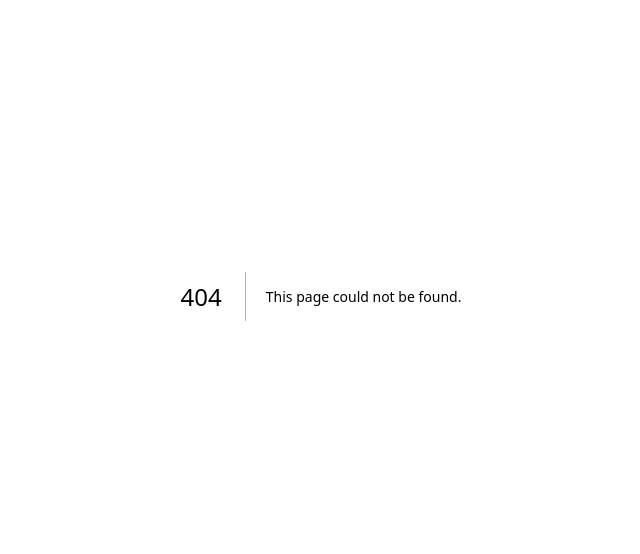
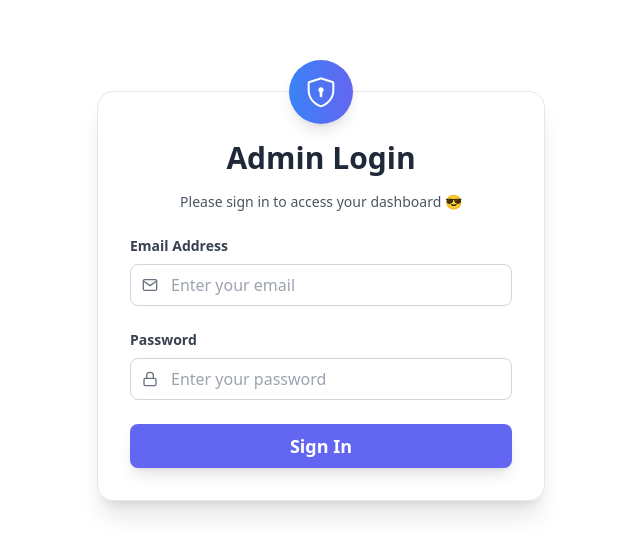
Before and after one commit to KhaledAhmed2004/khaled-ahmed-nayeem, a Next.js app: page /login in a window 1280 px wide. Before the commit this address had no page. Shown: the part 104-658 px from the top of the page, without its empty margins (319-959 px from the left). Built offline with nearby package versions, Linux system fonts and the light colour scheme.

Commit message:
feat(login-page): create login page with from inputs

```diff
--- a/package.json
+++ b/package.json
@@ -14,6 +14,7 @@
     "next": "15.0.3",
     "react": "^18.3.1",
     "react-dom": "^18.3.1",
+    "react-hook-form": "^7.53.2",
     "react-icons": "^5.3.0",
     "react-simple-typewriter": "^5.0.1"
   },
--- /dev/null
+++ b/src/app/login/page.tsx
@@ -0,0 +1,99 @@
+"use client";
+import React from "react";
+import { useForm, SubmitHandler } from "react-hook-form";
+import { FiLock, FiMail } from "react-icons/fi";
+import { GoShieldLock } from "react-icons/go";
+
+interface IFormInput {
+  email: string;
+  password: string;
+}
+
+const Login: React.FC = () => {
+  const {
+    register,
+    handleSubmit,
+    formState: { errors },
+  } = useForm<IFormInput>();
+
+  const onSubmit: SubmitHandler<IFormInput> = (data) => {};
+
+  return (
+    <section className="flex items-center justify-center min-h-screen py-8 lg:py-10 bg-white">
+      <div className="w-full max-w-md p-8 shadow-xl rounded-2xl bg-white bg-opacity-95 border border-gray-200 relative">
+        {/* Admin Icon */}
+        <div className="flex items-center justify-center w-16 h-16 rounded-full bg-gradient-to-r from-blue-500 to-indigo-500 text-white shadow-lg absolute -top-8 left-1/2 transform -translate-x-1/2">
+          <GoShieldLock className="w-8 h-8" />
+        </div>
+        <h2 className="text-3xl font-bold text-center my-4 text-gray-800">
+          Admin Login
+        </h2>
+        <p className="text-center text-sm text-gray-600 mb-6">
+          Please sign in to access your dashboard 😎
+        </p>
+        <form onSubmit={handleSubmit(onSubmit)} className="space-y-6">
+          {/* Email Field */}
+          <div>
+            <label className="block text-sm font-semibold mb-2 text-gray-700">
+              Email Address
+            </label>
+            <div className="relative">
+              <FiMail className="absolute top-1/2 transform -translate-y-1/2 left-3 text-gray-500" />
+              <input
+                type="email"
+                {...register("email", {
+                  required: "Email is required",
+                  pattern: {
+                    value: /^[a-zA-Z0-9_.+-]+@[a-zA-Z0-9-]+\.[a-zA-Z0-9-.]+$/,
+                    message: "Invalid email format",
+                  },
+                })}
+                className="w-full pl-10 rounded-lg border border-gray-300 focus:border-blue-500 focus:outline-none py-2 px-3 transition duration-200"
+                placeholder="Enter your email"
+              />
+            </div>
+            {errors.email && (
+              <p className="text-red-500 text-xs mt-1">
+                *{errors.email.message}
+              </p>
+            )}
+          </div>
+
+          {/* Password Field */}
+          <div>
+            <label className="block text-sm font-semibold mb-2 text-gray-700">
+              Password
+            </label>
+            <div className="relative">
+              <FiLock className="absolute top-1/2 transform -translate-y-1/2 left-3 text-gray-500" />
+              <input
+                type="password"
+                {...register("password", {
+                  required: "Password is required",
+                  minLength: {
+                    value: 6,
+                    message: "Password must be at least 6 characters",
+                  },
+                })}
+                className="w-full pl-10 rounded-lg border border-gray-300 focus:border-blue-500 focus:outline-none py-2 px-3 transition duration-200"
+                placeholder="Enter your password"
+              />
+            </div>
+            {errors.password && (
+              <p className="text-red-500 text-xs mt-1">
+                *{errors.password.message}
+              </p>
+            )}
+          </div>
+
+          {/* Submit Button */}
+          <button className="w-full py-2 px-4 text-lg font-semibold text-white transition duration-200 rounded-lg bg-indigo-500 hover:bg-indigo-600 focus:ring-2 focus:ring-indigo-400 shadow-lg transform">
+            Sign In
+          </button>
+        </form>
+      </div>
+    </section>
+  );
+};
+
+export default Login;
```
Also changed, not shown: 1 other file (tests, documents, lock files or other folders).
